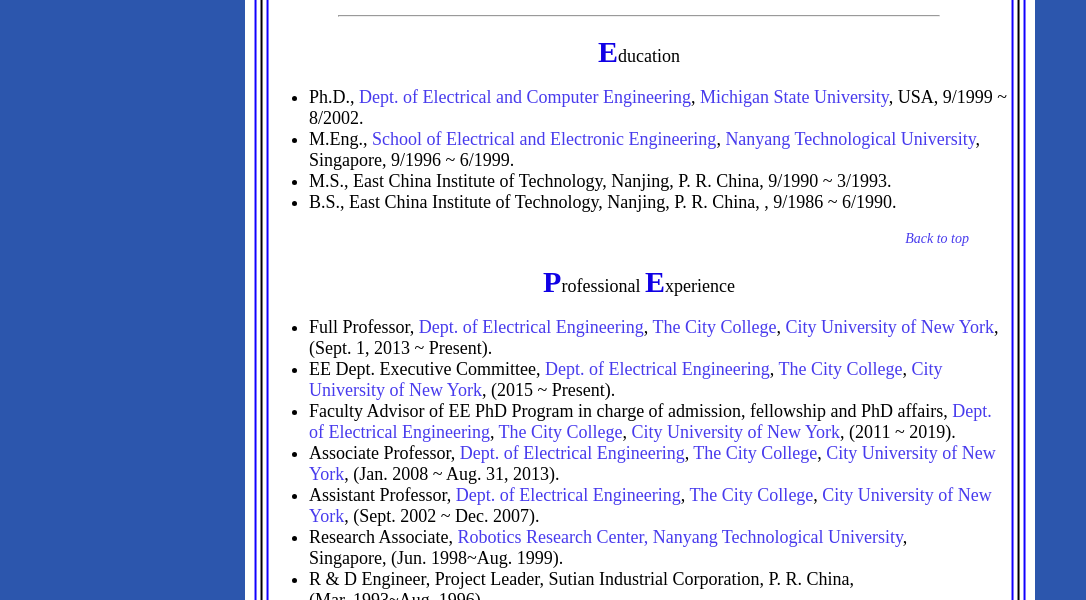
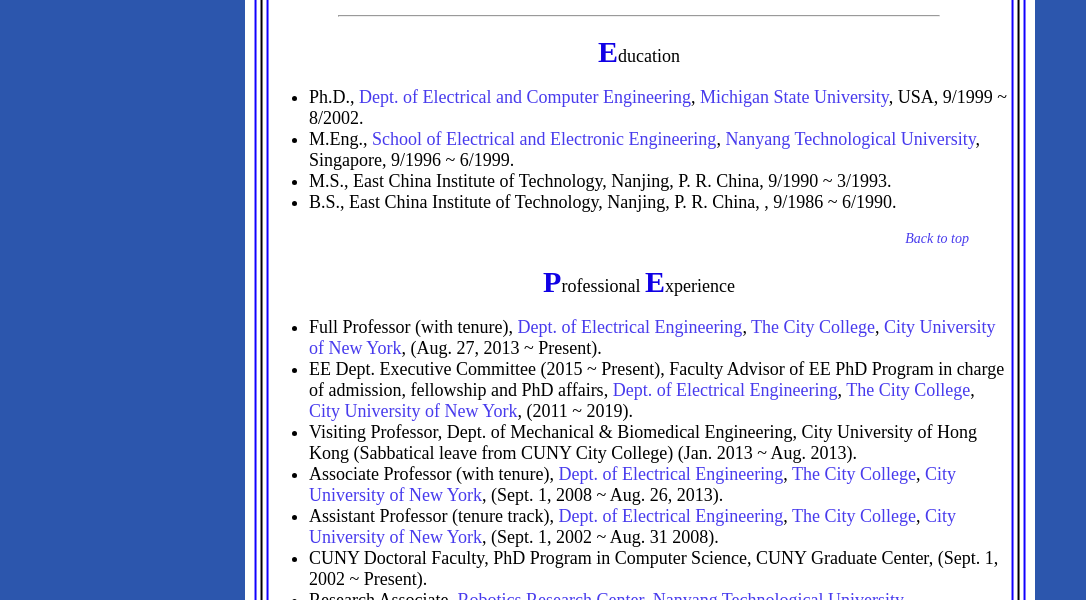
Before and after one commit to ccny-ros-pkg/ccny-ros-pkg.github.io, a plain HTML site: page prof/pages/resume.html in a window 1280 px wide. Shown: the part 352-952 px from the top of the page, without its empty margins (0-1086 px from the left). Drawn offline with Linux system fonts and the light colour scheme.

Commit message:
Updates resume.html

```diff
--- a/prof/pages/resume.html
+++ b/prof/pages/resume.html
@@ -156,45 +156,47 @@
                                 class="regular_text">rofessional </span><span class="title_first_letter">E</span>xperience
                         </p>
                         <ul>
-                            <li> Full Professor, <a href="http://www.ccny.cuny.edu/engineering/" target="_blank">Dept.
+                            <li> Full Professor (with tenure), <a href="http://www.ccny.cuny.edu/engineering/" target="_blank">Dept.
                                 of Electrical Engineering</a>,
                                 <a href="http://www.ccny.cuny.edu" target="_blank">The City College</a>, <a
                                         href="http://www.cuny.edu" target="_blank"> City University of New York</a>,
-                                (Sept. 1, 2013 ~ Present).
+                                (Aug. 27, 2013 ~ Present).
                             </li>
 
                             <li>
-                                EE Dept. Executive Committee, <a href="http://www.ccny.cuny.edu/engineering/" target="_blank">Dept.
-                                of Electrical Engineering</a>, <a href="http://www.ccny.cuny.edu" target="_blank">The City College</a>, <a
-                                    href="http://www.cuny.edu" target="_blank"> City University of New York</a>, (2015 ~ Present).
-                            </li>
-
-                            <li>
-                                Faculty Advisor of EE PhD Program in charge of admission, fellowship and PhD affairs, <a href="http://www.ccny.cuny.edu/engineering/" target="_blank">Dept.
+                                EE Dept. Executive Committee (2015 ~ Present), Faculty Advisor of EE PhD Program in charge of admission, fellowship and PhD affairs, <a href="http://www.ccny.cuny.edu/engineering/" target="_blank">Dept.
                                 of Electrical Engineering</a>, <a href="http://www.ccny.cuny.edu" target="_blank">The City College</a>, <a
                                     href="http://www.cuny.edu" target="_blank"> City University of New York</a>, (2011 ~ 2019).
                             </li>
 
-                            <li> Associate Professor, <a href="http://www.ccny.cuny.edu/engineering/" target="_blank">Dept.
+                            <li>
+                                Visiting Professor, Dept. of Mechanical & Biomedical Engineering, City University of Hong Kong (Sabbatical leave from CUNY City College) (Jan. 2013 ~ Aug. 2013).
+                            </li>
+
+                            <li> Associate Professor (with tenure), <a href="http://www.ccny.cuny.edu/engineering/" target="_blank">Dept.
                                 of Electrical Engineering</a>,
                                 <a href="http://www.ccny.cuny.edu" target="_blank">The City College</a>, <a
                                         href="http://www.cuny.edu" target="_blank"> City University of New York</a>,
-                                (Jan. 2008 ~ Aug. 31, 2013).
+                                (Sept. 1, 2008 ~ Aug. 26, 2013).
                             </li>
-                            <li> Assistant Professor, <a href="http://www.ccny.cuny.edu/engineering/" target="_blank">
+                            <li> Assistant Professor (tenure track), <a href="http://www.ccny.cuny.edu/engineering/" target="_blank">
                                 Dept. of Electrical Engineering</a>,
                                 <a href="http://www.ccny.cuny.edu" target="_blank">The City College</a>, <a
                                         href="http://www.cuny.edu" target="_blank"> City University of New York</a>,
-                                (Sept. 2002 ~
-                                Dec. 2007).
+                                (Sept. 1, 2002 ~ Aug. 31 2008).
                             </li>
+
+                            <li>
+                                CUNY Doctoral Faculty, PhD Program in Computer Science, CUNY Graduate Center, (Sept. 1, 2002 ~ Present).
+                            </li>
+
                             <li>Research Associate, <a href="http://www.ntu.edu.sg/staging/rrc/home" target="_blank">
                                 Robotics Research Center,</a> <a href="http://www.ntu.edu.sg" target="_blank"> Nanyang
                                 Technological University</a>, <br/>
-                                Singapore, (Jun. 1998~Aug. 1999).
+                                Singapore, (Jun. 1998 ~ Aug. 1999).
                             </li>
                             <li>R &amp; D Engineer, Project Leader, Sutian Industrial Corporation, P. R. China, <br/>
-                                (Mar. 1993~Aug. 1996).
+                                (Mar. 1993 ~ Aug. 1996).
                             </li>
                             <li>Visiting Researcher (Sponsored by National 863 High-Tech Program of China ), <br/>
                                 Laboratory of Intelligent Robot Control at <a href="http://www.nankai.edu.cn/"> Nankai
```
